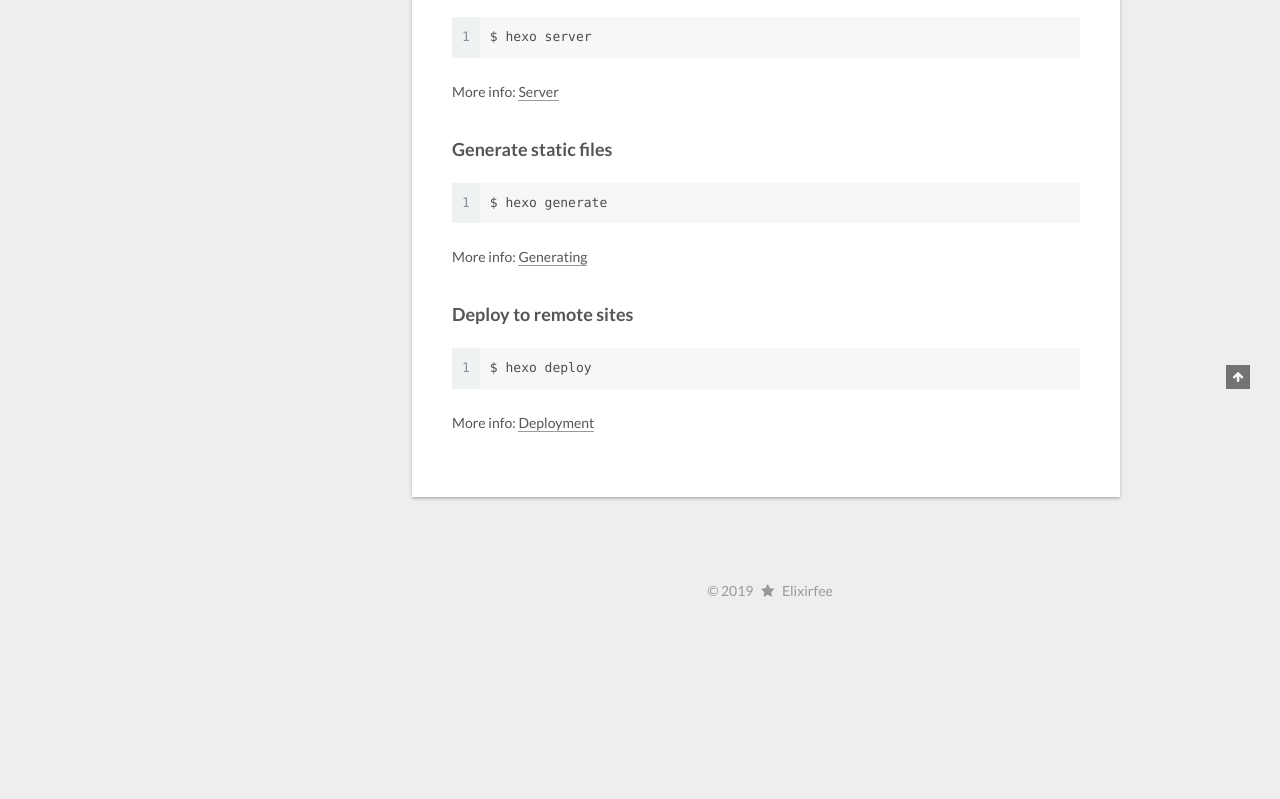
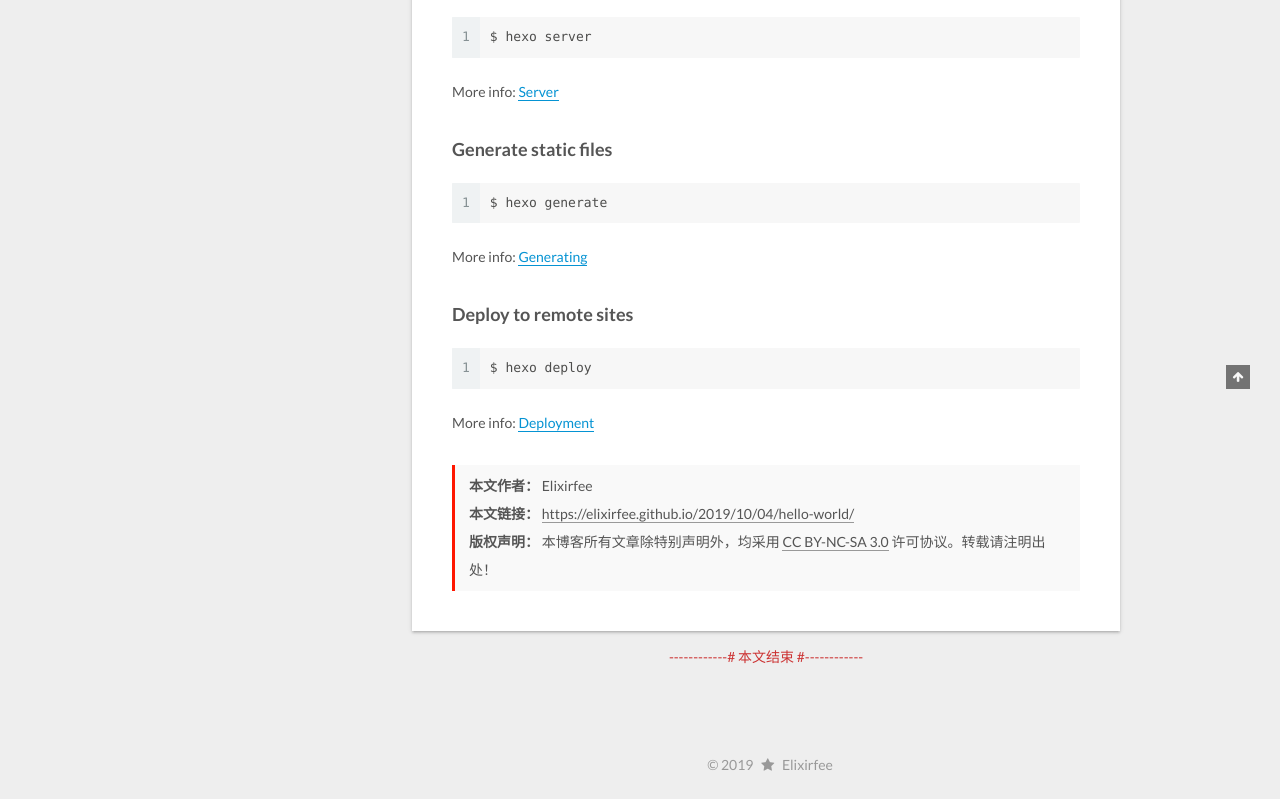
Before and after one commit to elixirfee/elixirfee.github.io, a plain HTML site: page 2019/10/04/hello-world/index.html in a window 1280 px wide. Shown: the part 511-1310 px from the top of the page. Before the commit the page ends 1136 px from the top, so only its background shows below. Drawn offline with Linux system fonts and the light colour scheme.

Commit message:
Site updated: 2019-10-04 10:53:10

```diff
--- a/2019/10/04/hello-world/index.html
+++ b/2019/10/04/hello-world/index.html
@@ -97,7 +97,7 @@
 <meta name="description" content="Welcome to Hexo! This is your very first post. Check documentation for more info. If you get any problems when using Hexo, you can find the answer in troubleshooting or you can ask me on GitHub. Quick">
 <meta property="og:type" content="article">
 <meta property="og:title" content="Hello World">
-<meta property="og:url" content="http://yoursite.com/2019/10/04/hello-world/index.html">
+<meta property="og:url" content="https://elixirfee.github.io/2019/10/04/hello-world/index.html">
 <meta property="og:site_name" content="Free Studio">
 <meta property="og:description" content="Welcome to Hexo! This is your very first post. Check documentation for more info. If you get any problems when using Hexo, you can find the answer in troubleshooting or you can ask me on GitHub. Quick">
 <meta property="og:locale" content="zh-Hans">
@@ -133,7 +133,7 @@
 
 
 
-  <link rel="canonical" href="http://yoursite.com/2019/10/04/hello-world/">
+  <link rel="canonical" href="https://elixirfee.github.io/2019/10/04/hello-world/">
 
 
 
@@ -262,7 +262,7 @@
 
 
   <div class="post-block">
-    <link itemprop="mainEntityOfPage" href="http://yoursite.com/2019/10/04/hello-world/">
+    <link itemprop="mainEntityOfPage" href="https://elixirfee.github.io/2019/10/04/hello-world/">
 
     <span hidden itemprop="author" itemscope itemtype="http://schema.org/Person">
       <meta itemprop="name" content="Elixirfee">
@@ -354,6 +354,24 @@
 
 
 
+      <div>
+        <ul class="post-copyright">
+  <li class="post-copyright-author">
+    <strong>本文作者：</strong>
+    Elixirfee
+  </li>
+  <li class="post-copyright-link">
+    <strong>本文链接：</strong>
+    <a href="https://elixirfee.github.io/2019/10/04/hello-world/" title="Hello World">https://elixirfee.github.io/2019/10/04/hello-world/</a>
+  </li>
+  <li class="post-copyright-license">
+    <strong>版权声明： </strong>
+    本博客所有文章除特别声明外，均采用 <a href="https://creativecommons.org/licenses/by-nc-sa/3.0/" rel="external nofollow" target="_blank">CC BY-NC-SA 3.0</a> 许可协议。转载请注明出处！
+  </li>
+</ul>
+
+      </div>
+
 
     <footer class="post-footer">
 
@@ -368,6 +386,15 @@
 
     </footer>
   </div>
+  <div>
+
+    <div>
+
+        <div style="text-align:center;color: #C33;font-size:14px;">------------# 本文结束 #------------</div>
+
+</div>
+
+ </div>
 
 
 
--- a/css/main.css
+++ b/css/main.css
@@ -1631,6 +1631,13 @@ pre .javascript .function {
 .fancybox-close:hover {
   border: none;
 }
+.post-copyright {
+  margin: 2em 0 0;
+  padding: 0.5em 1em;
+  border-left: 3px solid #ff1700;
+  background-color: #f9f9f9;
+  list-style: none;
+}
 .rtl.post-body p,
 .rtl.post-body a,
 .rtl.post-body h1,
@@ -1808,7 +1815,7 @@ pre .javascript .function {
   width: 4px;
   height: 4px;
   border-radius: 50%;
-  background: #5effcc;
+  background: #fc00ff;
 }
 .links-of-blogroll {
   font-size: 13px;
@@ -2984,3 +2991,13 @@ pre .javascript .function {
 .footer {
   bottom: auto;
 }
+.post-body p a {
+  color: #0593d3;
+  border-bottom: none;
+  border-bottom: 1px solid #0593d3;
+}
+.post-body p a:hover {
+  color: #fc6423;
+  border-bottom: none;
+  border-bottom: 1px solid #fc6423;
+}
```
Also changed, not shown: archives/2019/10/index.html (+2 -2 lines), archives/2019/index.html (+2 -2 lines), archives/index.html (+2 -2 lines), index.html (+6 -3 lines).
